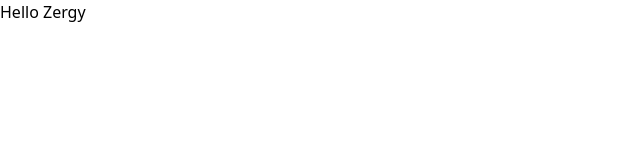
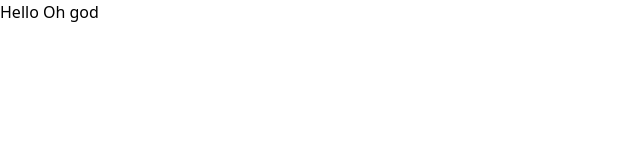
Before and after one commit to pasintojs/demo-app, a React (Vite) app: page / in a window 1280 px wide. Shown: the top 160 px of the page, without its empty margins (0-640 px from the left). Built offline with nearby package versions, Linux system fonts and the light colour scheme.

Commit message:
just test

```diff
--- a/src/App.jsx
+++ b/src/App.jsx
@@ -1,7 +1,7 @@
 function App() {
   return (
     <>
-      <h1 className="my-8 text-center text-5xl font-bold">Hello Zergy</h1>
+      <h1 className="my-8 text-center text-5xl font-bold">Hello Oh god</h1>
     </>
   );
 }
```
